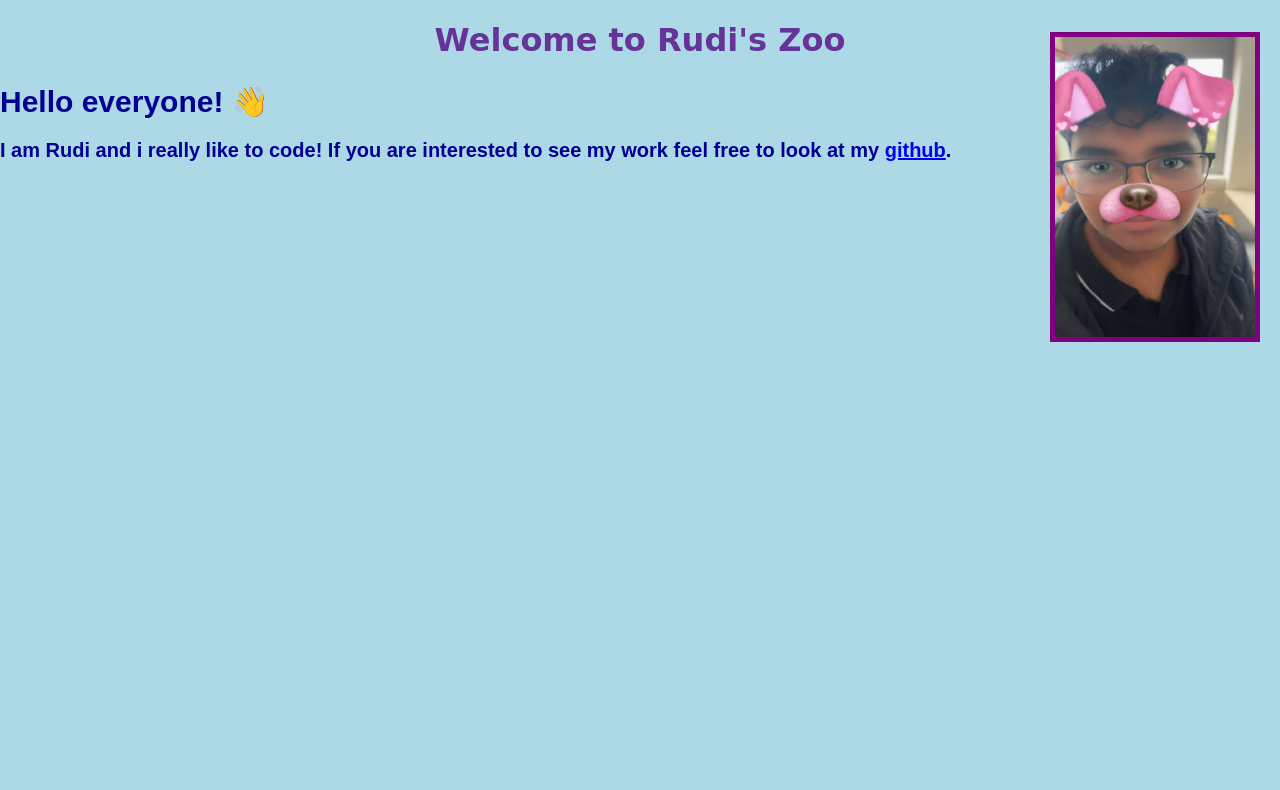
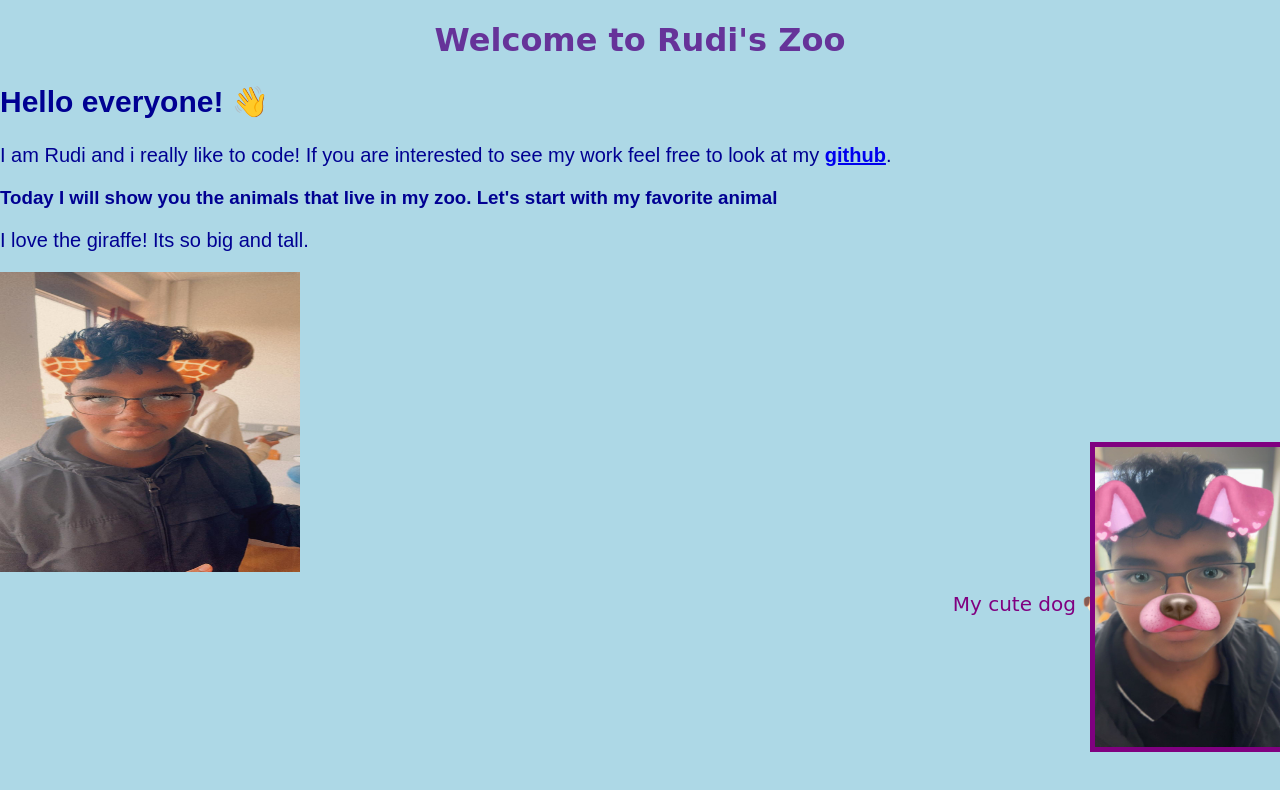
Before and after one commit to Antonio040/Rudi, a plain HTML site: page index.html in a window 1280 px wide. Drawn offline with Linux system fonts and the light colour scheme.

Commit message:
lkajebrglker

```diff
--- a/index.html
+++ b/index.html
@@ -10,13 +10,31 @@
     </head>
     <body>
         <h1>Welcome to Rudi's Zoo</h1>
-        <h2>Hello everyone! 👋<br>
+
+        <h2>Hello everyone! 👋</h2>
         <p>I am Rudi and i really like to code! If you are interested to see my work feel free to look at my
         <a href="https://github.com/if230033"><strong>github</strong></a>.
         </p>
+
+        <h3>Today I will show you the animals that live in my zoo. Let's start with my favorite animal</h3></p>
+            <p>I love the giraffe! Its so big and tall.</p>
+            <img src="images/RudiGiraffe.jpg" alt="Giraffe" width="300" height="300">
+
+
+
+
+
+
+         <figure>
         <a href="https://www.animalcare-austria.at/en/ratgeber/infos-zur-tiervermittlung-und-adoption/">
         <img class="rudiDog" src="images/RudiCuteDogPink.jpg" alt="Rudi's cute dog" style="position: relative; left: 1050px"  width="200" height="300" >
         </a>
-        </>
+        <figcaption>My cute dog 🐶</figcaption>
+        </figure>
+
+
+
+
+
     </body>
 </html>
--- a/style.css
+++ b/style.css
@@ -19,11 +19,26 @@ h2
     color: rgb(0, 0, 146);
     font-size: 30px;
 }
+
+h3
+{
+    color: rgb(0, 0, 146);
+}
 .rudiDog
 {
     display: block;
+    float: left;
     margin-top: -150px;
     border: purple 5px solid;
+    caption-side: bottom;
+}
+figcaption
+{
+    color: purple;
+    font-size: 20px;
+    font-family: cursive;
+    margin-left: 780px;
+    text-align: center;
 }
 p
 {
```
Lines whose indentation alone changed are shown as unchanged.
